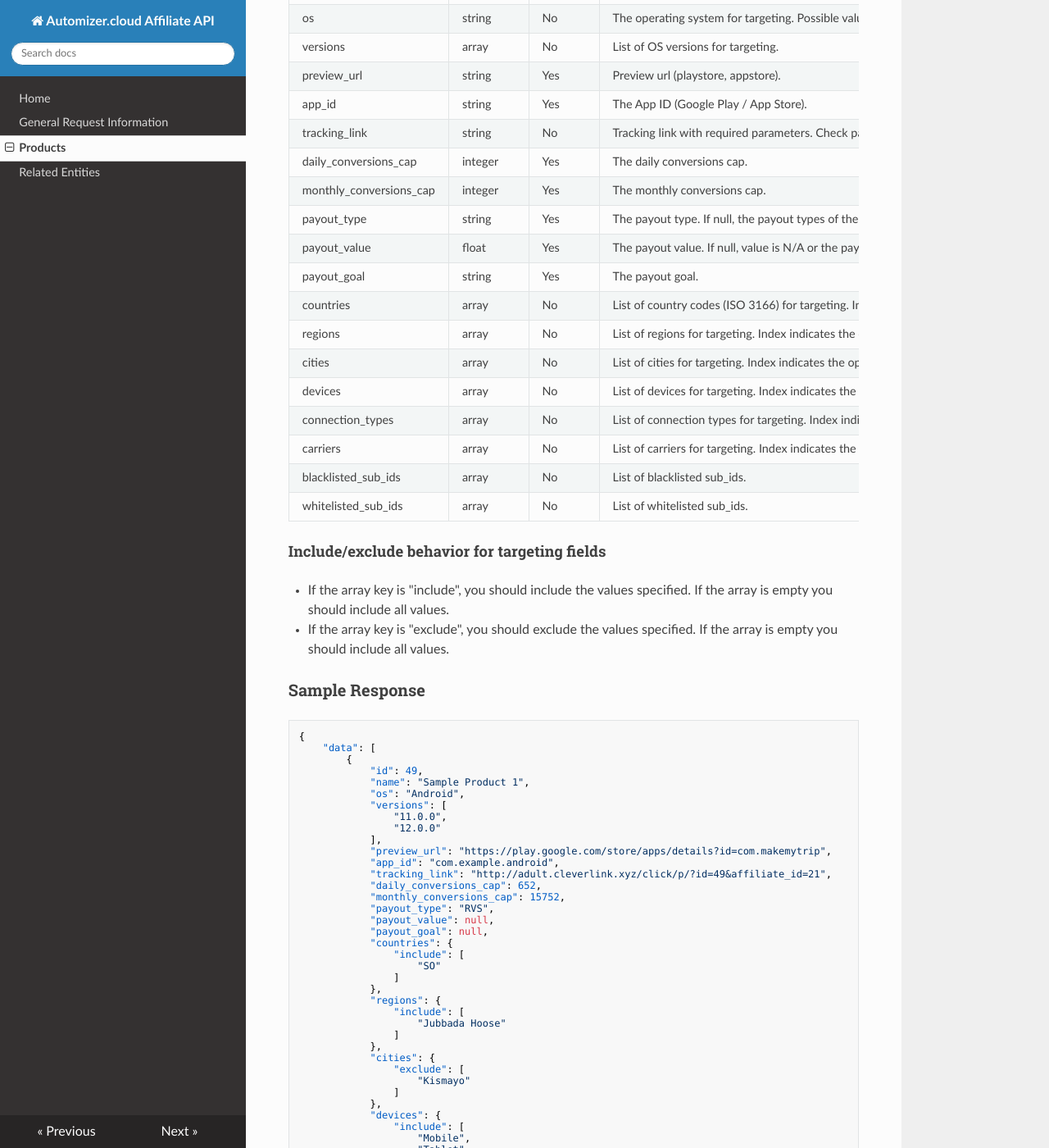
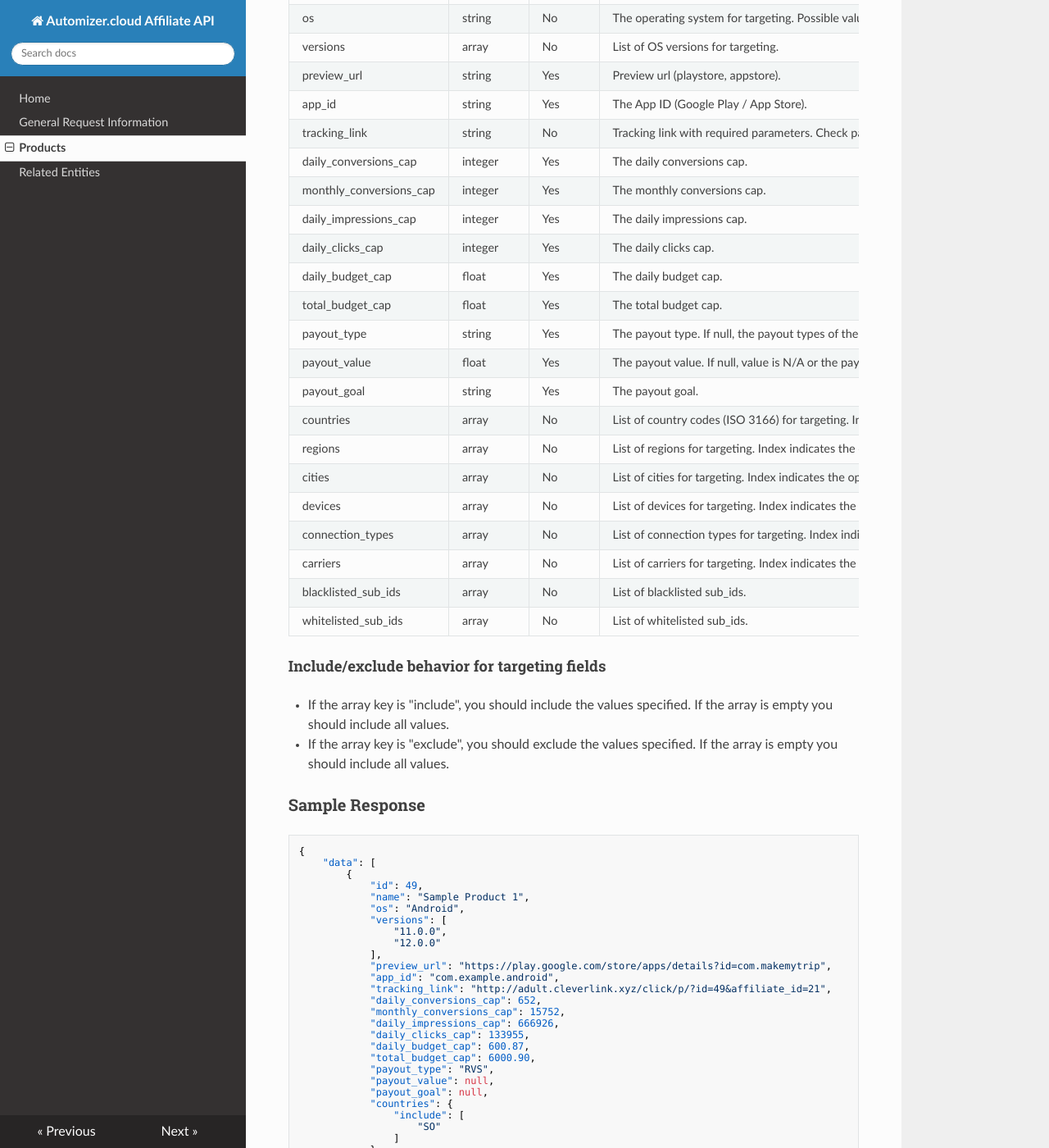
Before and after one commit to automizer-cloud/automizer.cloud-affiliate-api-docs, an MkDocs documentation site: the page built from docs/products.md, in a window 1280 px wide and 1400 px high, scrolled down 446 px. Shown: the whole window at 82% size. Built offline with MkDocs 1.6.1, drawn with Linux system fonts in a browser that asks for light colours; nearby versions of some CDN libraries; old or Windows-style settings are respelled for this version of MkDocs.

Commit message:
Products - Additional caps

```diff
--- a/docs/products.md
+++ b/docs/products.md
@@ -19,6 +19,10 @@ app_id                   | string    | Yes      | The App ID (Google Play / App
 tracking_link            | string    | No       | Tracking link with required parameters. Check panel for optional parameters.
 daily_conversions_cap    | integer   | Yes      | The daily conversions cap.
 monthly_conversions_cap  | integer   | Yes      | The monthly conversions cap.
+daily_impressions_cap    | integer   | Yes      | The daily impressions cap.
+daily_clicks_cap         | integer   | Yes      | The daily clicks cap.
+daily_budget_cap         | float     | Yes      | The daily budget cap.
+total_budget_cap         | float     | Yes      | The total budget cap.
 payout_type              | string    | Yes      | The payout type. If null, the payout types of the offers involved are being used.
 payout_value             | float     | Yes      | The payout value. If null, value is N/A or the payout values of the offers involved are being used.
 payout_goal              | string    | Yes      | The payout goal.
@@ -54,6 +58,10 @@ whitelisted_sub_ids      | array     | No       | List of whitelisted sub_ids.
             "tracking_link": "http://adult.cleverlink.xyz/click/p/?id=49&affiliate_id=21",
             "daily_conversions_cap": 652,
             "monthly_conversions_cap": 15752,
+            "daily_impressions_cap": 666926,
+            "daily_clicks_cap": 133955,
+            "daily_budget_cap": 600.87,
+            "total_budget_cap": 6000.90,
             "payout_type": "RVS",
             "payout_value": null,
             "payout_goal": null,
```
